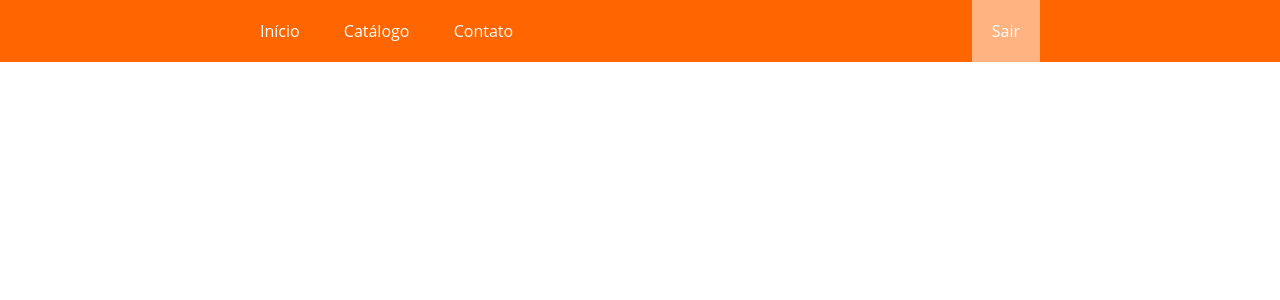
After one commit to EvertonSerpa/Projeto-Cat-logo, a Python web app: template templates/catalago.html in a window 1280 px wide. The commit adds this page. Shown: the top 300 px of the page. Run offline with Jinja, Linux system fonts and the light colour scheme; the template is opened without the code that fills it, so the values that code supplies are empty.

Commit message:
menu html e css

```diff
--- a/static/css/styles.css
+++ b/static/css/styles.css
@@ -97,3 +97,40 @@
   width: 100%;
   height: 100vh;
 }
+* {
+  margin: 0 auto;
+  padding: 0;
+  box-sizing: border-box;
+  font-family: 'Open Sans', sans-serif;
+}
+
+#menu-horizontal{
+  background-color: rgb(255, 102, 0);
+}
+
+#menu-horizontal ul {
+  max-width: 800px;
+  list-style: none;
+  padding: 0;
+}
+
+#menu-horizontal ul li {
+  display: inline;
+}
+
+#menu-horizontal ul li a {
+  color: #FFF;
+  padding: 20px;
+  display: inline-block;
+  text-decoration: none;
+  transition: background .4s;
+}
+
+#menu-horizontal ul li a:hover {
+  background-color: rgb(255, 179, 128);
+}
+
+#menu-horizontal ul li:last-child a {
+  float: right;
+  background-color: rgb(255, 179, 128);
+}
--- /dev/null
+++ b/templates/catalago.html
@@ -0,0 +1,24 @@
+<!DOCTYPE html>
+<html lang="pt-br">
+<head>
+    <meta charset="UTF-8">
+    <meta http-equiv="X-UA-Compatible" content="IE=edge">
+    <meta name="viewport" content="width=device-width, initial-scale=1.0">
+    <title>Menu Horizontal</title>
+    <link rel="stylesheet" href="../static/css/styles.css">
+</head>
+<body>
+
+    <nav id="menu-horizontal">
+        <ul>
+            <li><a href="#">Início</a></li>
+            <li><a href="#">Catálogo</a></li>
+            <li><a href="#">Contato</a></li>
+            <li><a href="index.html">Sair</a></li>
+
+        </ul>
+
+    </nav>
+
+</body>
+</html>
--- a/templates/index.html
+++ b/templates/index.html
@@ -24,6 +24,7 @@
             <div class="login">
                 <h3 class="t3 border">ADMIN LOGIN</h3>
                 <button class="button" type="button">Entrar</button>
+
             </div>
         </div>
     </section>
```
